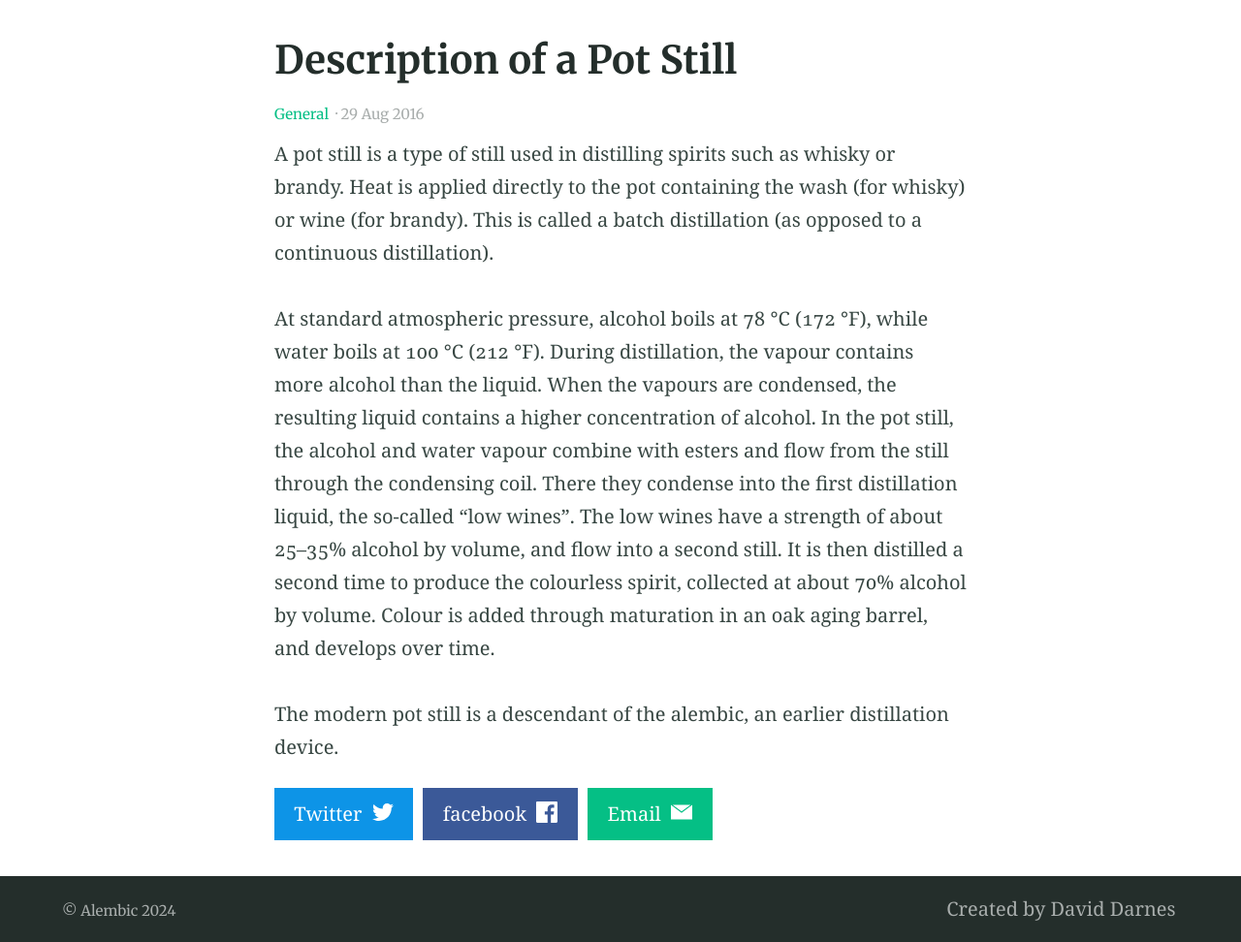
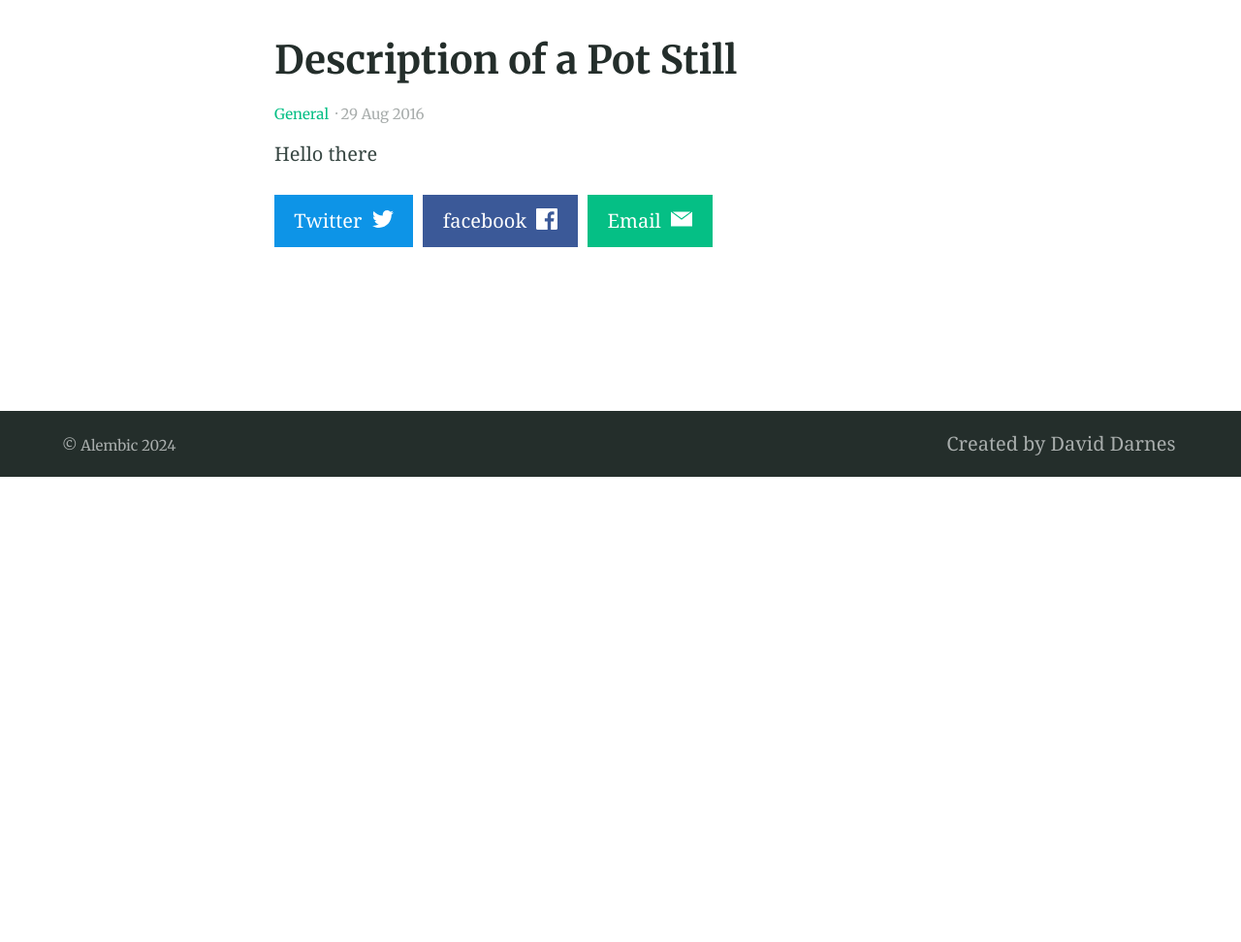
Before and after one commit to rodinkim/github.io, a Jekyll site: the page built from _posts/2016-08-29-example-post-three.md, in a window 1280 px wide. Shown: the part 408-1380 px from the top of the page at 97% size. Built offline with Jekyll 4.4.1, drawn with Linux system fonts in a browser that asks for light colours; after the commit the page ends 900 px from its top, so only the background shows below that.

Commit message:
Update 2016-08-29-example-post-three.md

```diff
--- a/_posts/2016-08-29-example-post-three.md
+++ b/_posts/2016-08-29-example-post-three.md
@@ -1,18 +1,18 @@
 ---
 title: Description of a Pot Still
 categories:
-- General
-excerpt: |
-  A pot still is a type of still used in distilling spirits such as whisky or brandy. Heat is applied directly to the pot containing the wash (for whisky) or wine (for brandy).
-feature_text: |
+  - General
+excerpt: >
+  A pot still is a type of still used in distilling spirits such as whisky or
+  brandy. Heat is applied directly to the pot containing the wash (for whisky)
+  or wine (for brandy).
+feature_text: >
   ## The Pot Still
-  The modern pot still is a descendant of the alembic, an earlier distillation device
-feature_image: "https://picsum.photos/2560/600?image=733"
-image: "https://picsum.photos/2560/600?image=733"
+
+  The modern pot still is a descendant of the alembic, an earlier distillation
+  device
+feature_image: 'https://picsum.photos/2560/600?image=733'
+image: 'https://picsum.photos/2560/600?image=733'
 ---
 
-A pot still is a type of still used in distilling spirits such as whisky or brandy. Heat is applied directly to the pot containing the wash (for whisky) or wine (for brandy). This is called a batch distillation (as opposed to a continuous distillation).
-
-At standard atmospheric pressure, alcohol boils at 78 °C (172 °F), while water boils at 100 °C (212 °F). During distillation, the vapour contains more alcohol than the liquid. When the vapours are condensed, the resulting liquid contains a higher concentration of alcohol. In the pot still, the alcohol and water vapour combine with esters and flow from the still through the condensing coil. There they condense into the first distillation liquid, the so-called "low wines". The low wines have a strength of about 25–35% alcohol by volume, and flow into a second still. It is then distilled a second time to produce the colourless spirit, collected at about 70% alcohol by volume. Colour is added through maturation in an oak aging barrel, and develops over time.
-
-The modern pot still is a descendant of the alembic, an earlier distillation device.
+Hello there
```
